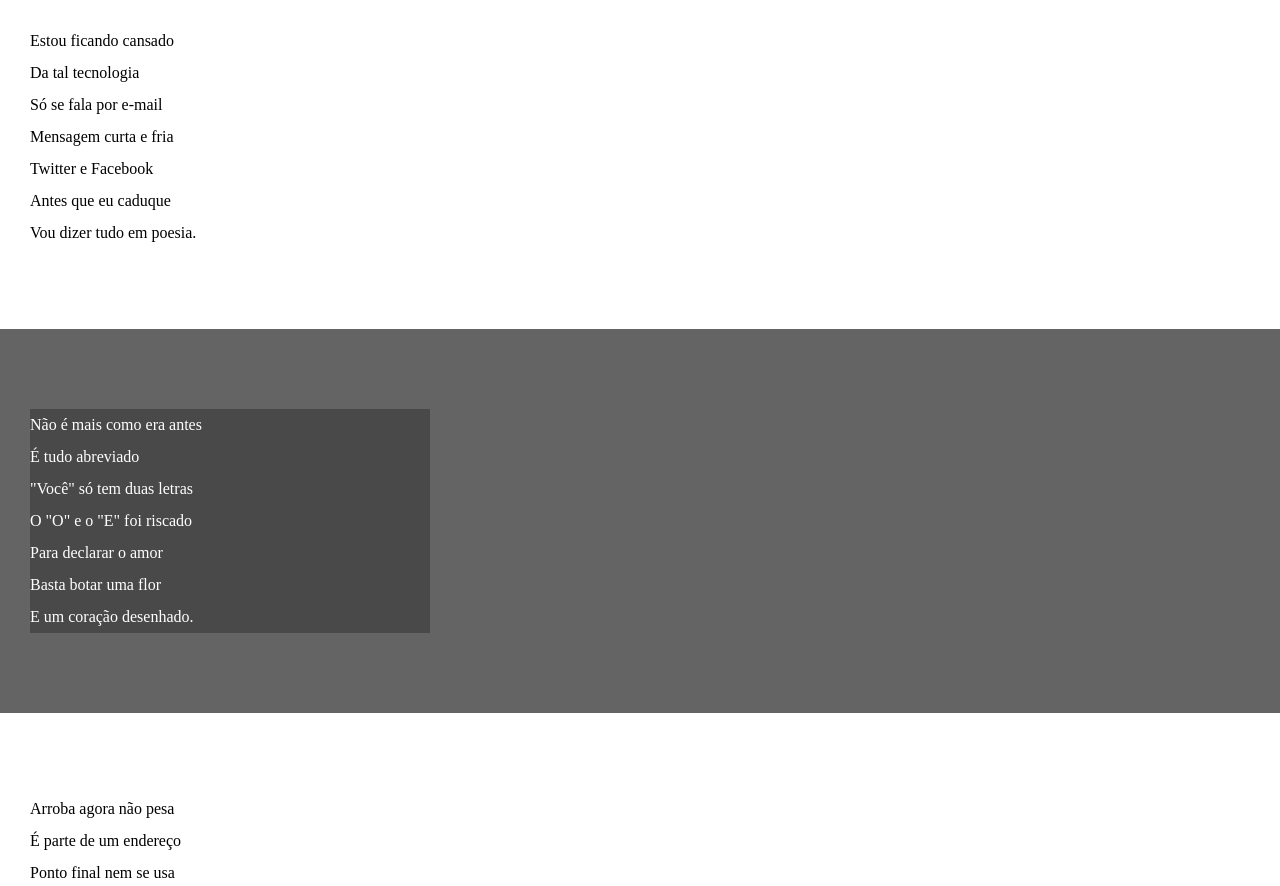
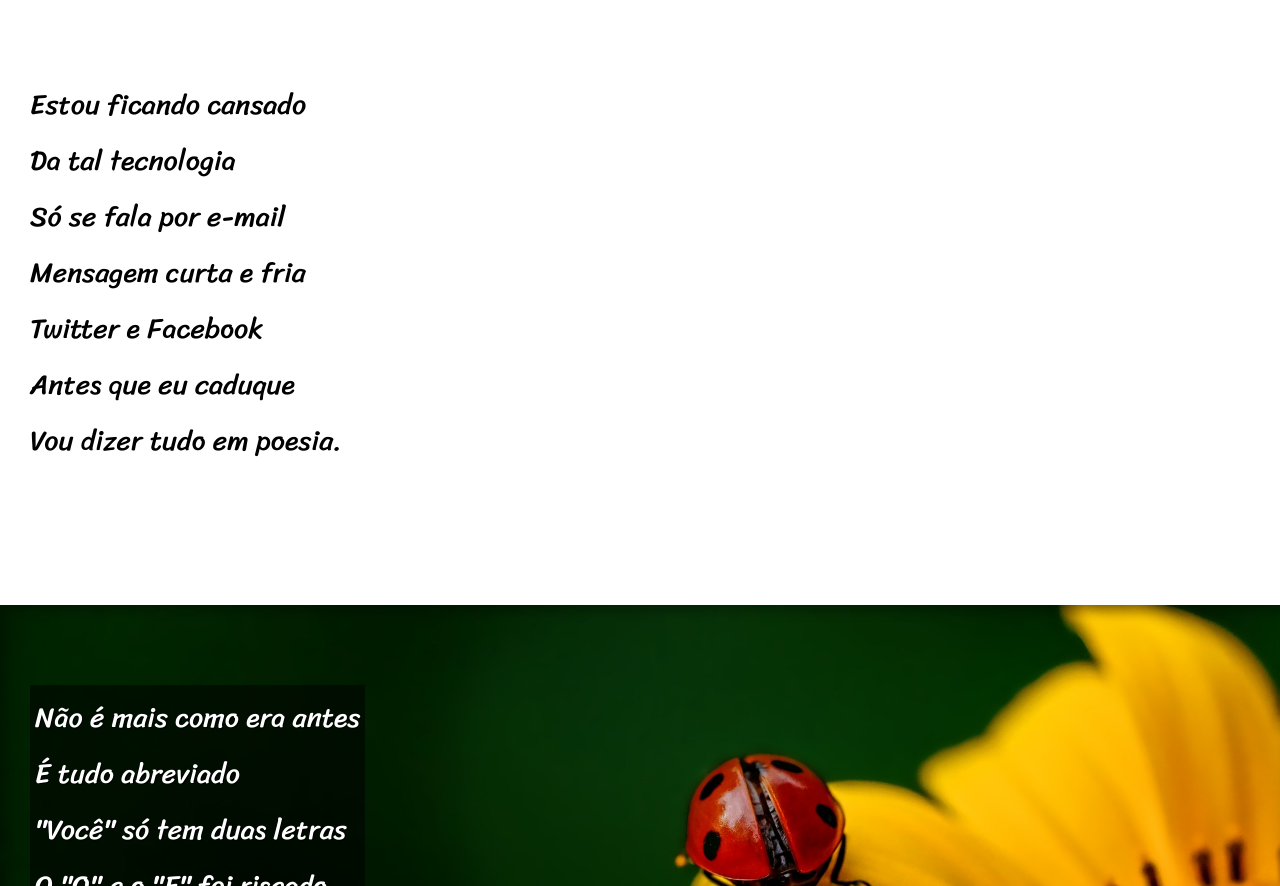
Before and after one commit to Ryan092x/Challenges-in-my-studies, a plain HTML site: page project-cordel/index.html in a window 1280 px wide. Shown: the part 210-1096 px from the top of the page. Drawn offline with Linux system fonts and the light colour scheme.

Commit message:
Project Cordel
Finalizando o projeto.

```diff
--- a/project-cordel/index.html
+++ b/project-cordel/index.html
@@ -30,7 +30,7 @@
 
 
 
-    <section class="imagem">
+    <section class="imagem" id="img01">
         <p>
             Não é mais como era antes <br>
             É tudo abreviado <br>
@@ -68,7 +68,7 @@
 
 
 
-    <section class="imagem">
+    <section class="imagem" id="img02">
         <p>
             Tenho saudade das cartas <br>
             Escritas com a própria mão <br>
--- a/project-cordel/style.css
+++ b/project-cordel/style.css
@@ -1,13 +1,26 @@
 @charset "UTF-8";
+
+@import url('https://fonts.googleapis.com/css2?family=Passion+One&display=swap');
+
+@import url('https://fonts.googleapis.com/css2?family=Sriracha&display=swap');
+
+:root {
+    --fonte1: Verdana, Geneva, Tahoma, sans-serif;
+    --fonte2: 'Passion One', cursive;
+    --fonte3: 'Sriracha', cursive;
+}
 
 * {
     margin: 0px;
     padding: 0px;
+    font-size: 1em;
 }
 
-html, body {
+html,
+body {
     min-height: 100vh;
     background-color: darkgrey;
+    font-family: var(--fonte1);
 }
 
 header {
@@ -16,22 +29,26 @@ header {
     text-align: center;
 }
 
-header > h1 {
+header>h1 {
     padding-top: 50px;
     font-variant: small-caps;
+    font-family: var(--fonte2);
+    font-size: 10vh;
 }
 
-header > p {
+header>p {
     padding-bottom: 50px;
 }
 
-header a, footer a {
+header a,
+footer a {
     color: white;
     text-decoration: none;
     font-weight: bolder;
 }
 
-header a:hover, footer a:hover {
+header a:hover,
+footer a:hover {
     text-decoration: underline;
 }
 
@@ -40,6 +57,12 @@ section {
     padding-bottom: 10vh;
     line-height: 2em;
     padding-left: 30px;
+    font-family: var(--fonte3);
+    font-size: 3.5vh;
+}
+
+section>p {
+    padding-bottom: 2em;
 }
 
 section.normal {
@@ -50,11 +73,26 @@ section.normal {
 section.imagem {
     background-color: rgba(0, 0, 0, 0.413);
     color: white;
+    box-shadow: inset 6px 6px 13px 0px rgba(0, 0, 0, 0.313);
+    background-size: cover;
+    background-attachment: fixed;
 }
 
-section.imagem > p {
-    width: 400px;
-    background-color: rgba(0, 0, 0, 0.272);
+
+section.imagem>p {
+    display: inline-block;
+    padding: 5px;
+    background-color: rgba(0, 0, 0, 0.535);
+    text-shadow: 1px 1px 0px black;
+}
+
+section#img01 {
+    background-image: url(imagens/background001.jpg);
+    background-position: right center;
+}
+
+section#img02 {
+    background-image: url(imagens/background002.jpg);
 }
 
 footer {
```
